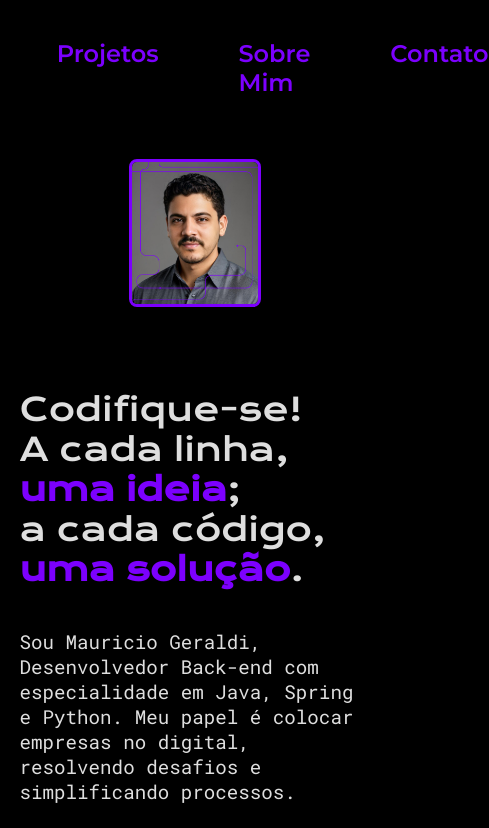
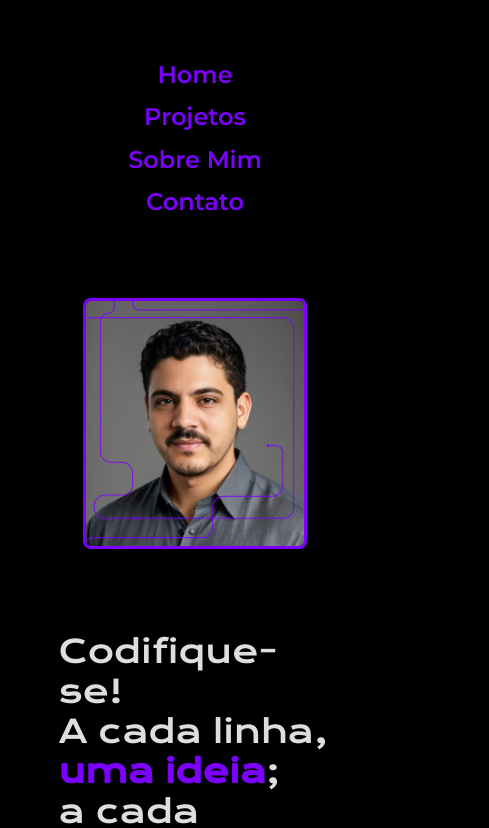
Before and after one commit to mauriciogeraldi/site-pessoal, a plain HTML site: page index.html in a window 390 px wide. Shown: the top 828 px of the page, 489 px wide, since content can reach past the window. Drawn offline with nearby package versions, Linux system fonts and the light colour scheme.

Commit message:
Update styles.css

```diff
--- a/styles/styles.css
+++ b/styles/styles.css
@@ -149,16 +149,41 @@ body {
     }
 
     .cabecalho__menu{
+        display: flex;
         justify-content: center;
+        gap: 5%;
+        flex-direction: column;
+        padding: 5%;
+        align-items: center;
+    }
+
+    .cabecalho__menu__link{
+        font-family: var(--fonte-secundaria);
+        font-size: 1.5rem;
+        font-weight: 600;
+        color: var(--cor-terciaria);
+        text-decoration: none;
+        border-bottom: 2px solid;
+        border-color: var(--cor-primaria);
+        padding: 2%;
     }
 
     .apresentacao{
         flex-direction: column-reverse;
-        padding: 5%;
     }
 
     .apresentacao__conteudo{
         width: auto;
     }
 
+    .apresentacao__imagem{
+        width: 80%;
+        border: 3px solid var(--cor-terciaria);
+        border-radius: 8px;
+    }
+
+    .apresentacao__links__navegacao{
+        width: 80%;
+    }
+
 }
```
